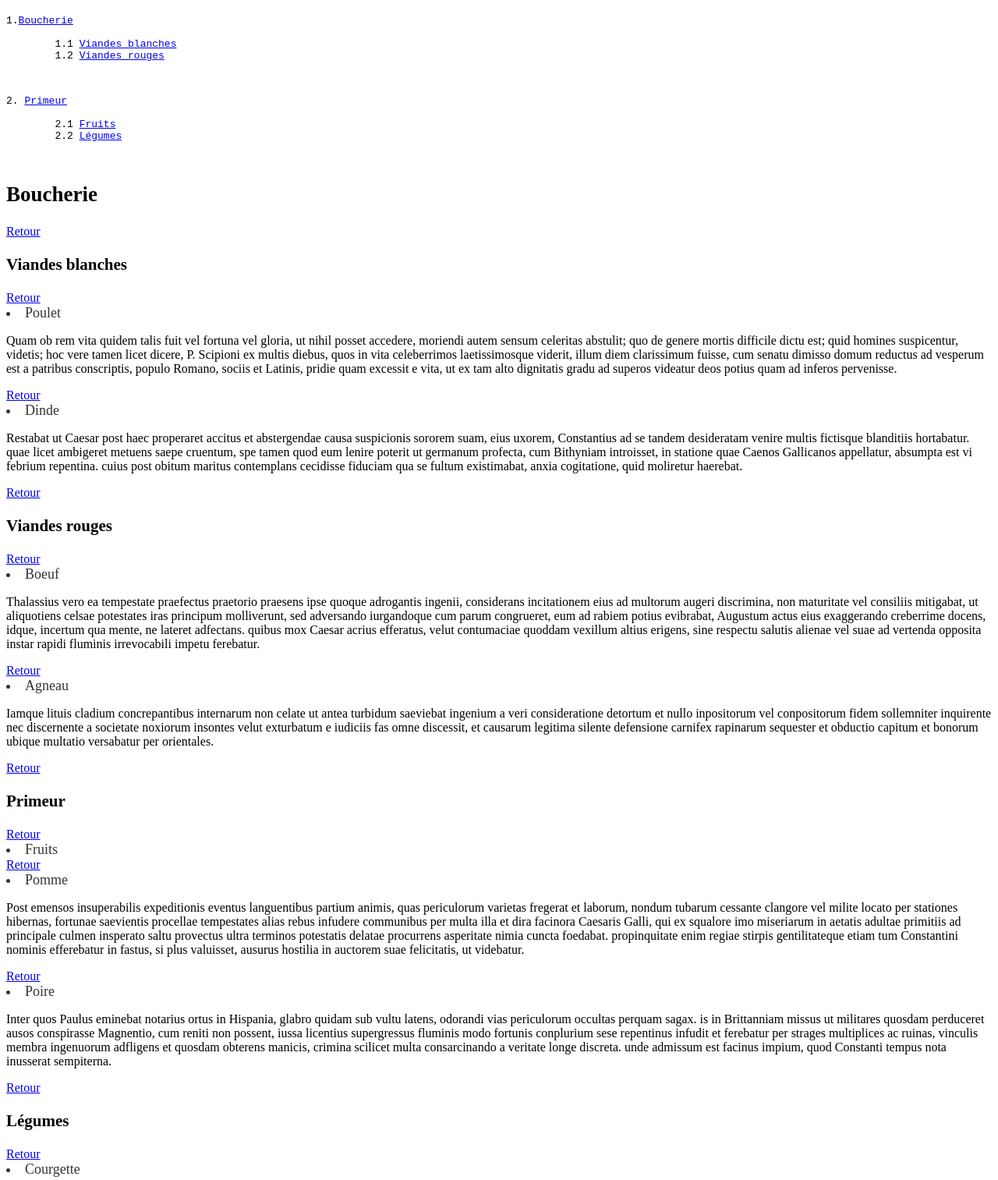
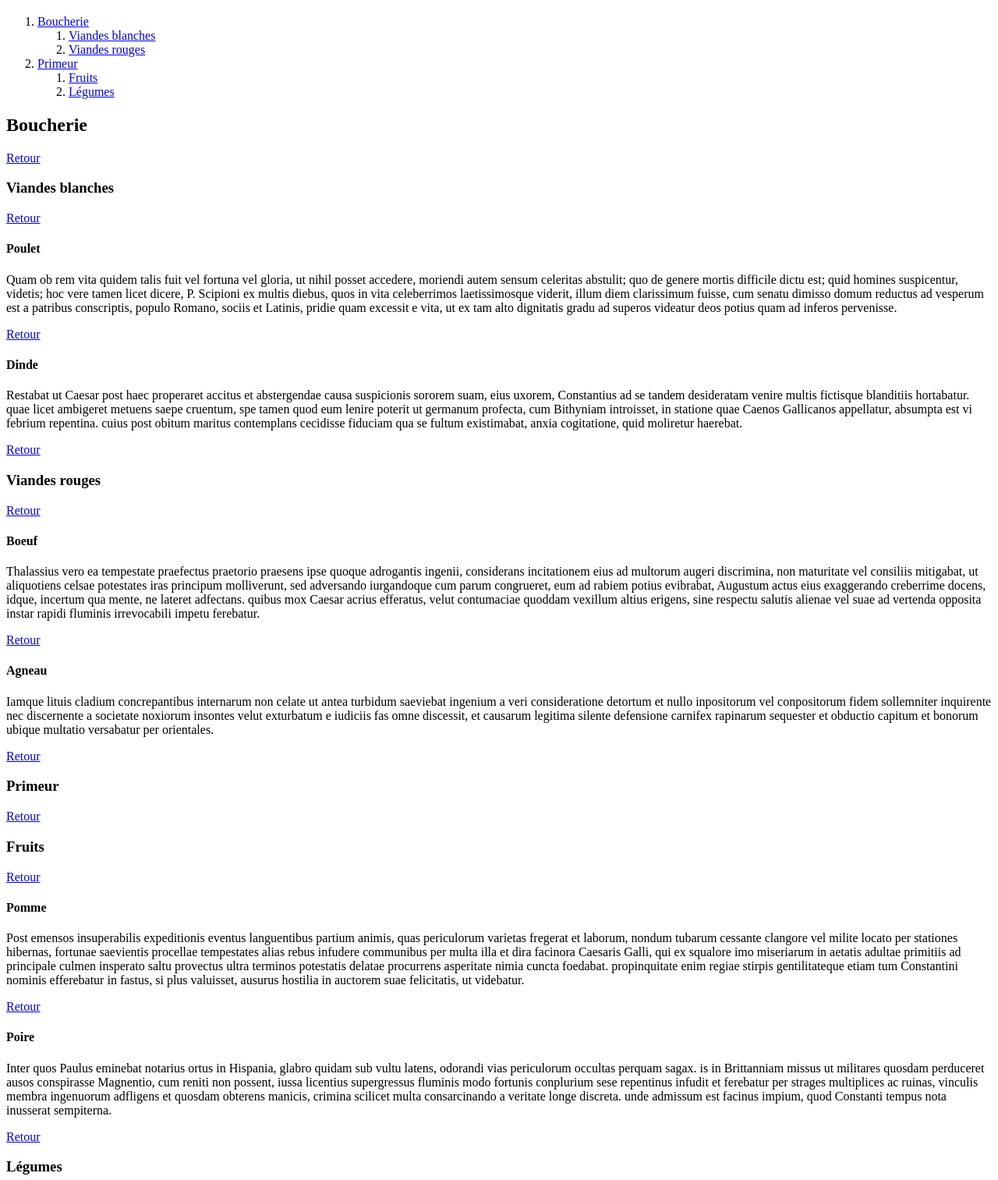
Before and after one commit to webdesigner660/Devoir, a plain HTML site: page index.html in a window 1280 px wide. Shown: the part 61-1574 px from the top of the page at 78% size. Drawn offline with Linux system fonts and the light colour scheme.

Commit message:
Ajout des fichiers

```diff
--- a/index.html
+++ b/index.html
@@ -2,37 +2,37 @@
 <html lang="fr">
 <head>
     <meta charset="UTF-8">
-    <link rel="stylesheet" href="style.css">
     <title>Superette</title>
 </head>
 <body>
     <h1>Supérette</h1>
 
-        <pre>
-1.<a class="Boucherie" href="Boucherie">Boucherie</a>
 
-        1.1 <a href="Viandes blanches">Viandes blanches</a>
-        1.2 <a href="Viandes rouges">Viandes rouges</a>
 
-        </pre>
 
-        <pre>
-2. <a href="Primeur">Primeur</a>
+<ol>
+    <li><a class="Boucherie" href="#Boucherie">Boucherie</a></li>
+    <ol>
+        <li><a href="#Viandes blanches">Viandes blanches</a></li>
+        <li><a href="#Viandes rouges">Viandes rouges</a></li>
+    </ol>
+    <li><a href="#Primeur">Primeur</a> </li>
+    <ol>
+        <li><a href="#Fruits">Fruits</a></li>
+        <li><a href="#Légumes">Légumes</a></li>
+    </ol>
+</ol>
 
-        2.1 <a href="Fruits">Fruits</a>
-        2.2 <a href="Légumes">Légumes</a>
-
-        </pre>
 
 <h2 id="Boucherie">Boucherie</h2>
 
      <a href="#">Retour</a>
 
-<h3>Viandes blanches</h3>
+<h3 id="Viandes blanches">Viandes blanches</h3>
 
      <a href="#">Retour</a>
 
-<li>Poulet</li>
+<h4>Poulet</h4>
 
 <p>
     Quam ob rem vita quidem talis fuit vel fortuna vel gloria, ut nihil posset accedere, moriendi
@@ -46,7 +46,7 @@
 
      <a href="#">Retour</a>
 
-<li>Dinde</li>
+<h4>Dinde</h4>
 
 <p>
     Restabat ut Caesar post haec properaret accitus et abstergendae causa suspicionis
@@ -60,11 +60,11 @@
 
      <a href="#">Retour</a>
 
-<h3>Viandes rouges</h3>
+<h3 id="Viandes rouges">Viandes rouges</h3>
 
      <a href="#">Retour</a>
 
-<li>Boeuf</li>
+<h4>Boeuf</h4>
 
 <p>
     Thalassius vero ea tempestate praefectus praetorio praesens ipse quoque adrogantis
@@ -79,7 +79,7 @@
 
      <a href="#">Retour</a>
 
-<li>Agneau</li>
+<h4>Agneau</h4>
 
 <p>
     Iamque lituis cladium concrepantibus internarum non celate ut antea turbidum saeviebat
@@ -91,15 +91,15 @@
 
      <a href="#">Retour</a>
 
-<h3>Primeur</h3>
+<h3 id="Primeur">Primeur</h3>
 
      <a href="#">Retour</a>
 
-<li>Fruits</li>
+<h3 id="Fruits">Fruits</h3>
 
      <a href="#">Retour</a>
 
-<li>Pomme</li>
+<h4>Pomme</h4>
 
 <p>
     Post emensos insuperabilis expeditionis eventus languentibus partium animis, quas
@@ -114,7 +114,7 @@
 
      <a href="#">Retour</a>
 
-<li>Poire</li>
+<h4>Poire</h4>
 
 <p>
     Inter quos Paulus eminebat notarius ortus in Hispania, glabro quidam sub vultu latens,
@@ -129,12 +129,12 @@
 
      <a href="#">Retour</a>
 
-<h3>Légumes</h3>
+<h3 id="Légumes">Légumes</h3>
 
      <a href="#">Retour</a>
 
 
-<li>Courgette</li>
+<h4>Courgette</h4>
 
 <p>
     Inter has ruinarum varietates a Nisibi quam tuebatur accitus Vrsicinus, cui nos obsecuturos
@@ -148,7 +148,7 @@
 
      <a href="#">Retour</a>
 
-<li>Asperge</li>
+<h4>Asperge</h4>
 
 <p>
     Excogitatum est super his, ut homines quidam ignoti, vilitate ipsa parum cavendi ad
```
